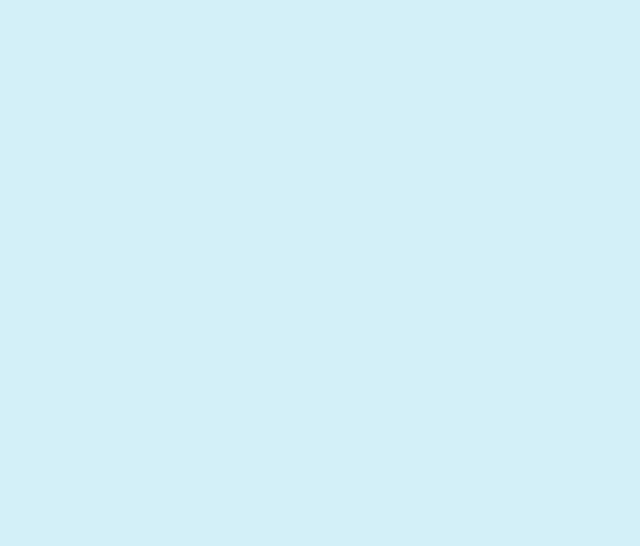
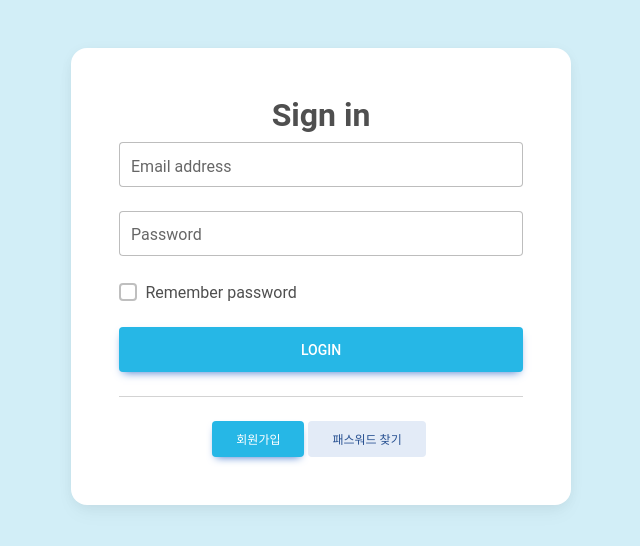
Before and after one commit to dofany/Plan_E_Frontend, a React (Create React App) app: page / in a window 1280 px wide. Shown: the top 546 px of the page, without its empty margins (319-959 px from the left). Built offline with nearby package versions, Linux system fonts and the light colour scheme.

Commit message:
백상열 | 로그인 화면 업로드

```diff
--- a/src/App.js
+++ b/src/App.js
@@ -17,7 +17,7 @@ function App() {
       <BrowserRouter>
         <Nav />
         <Routes>
-          <Route exact path="/" element={<Main/>} />
+          <Route exact path="/" element={<Login/>} />
           <Route exact path="/login" element={<Login/>} />
           {/* 전달할 props가 있을경우 아래와 같이 */}
           {/*<Route exact path="/info" render={() => <Info userInfo={userInfo} />} />*/}
```
